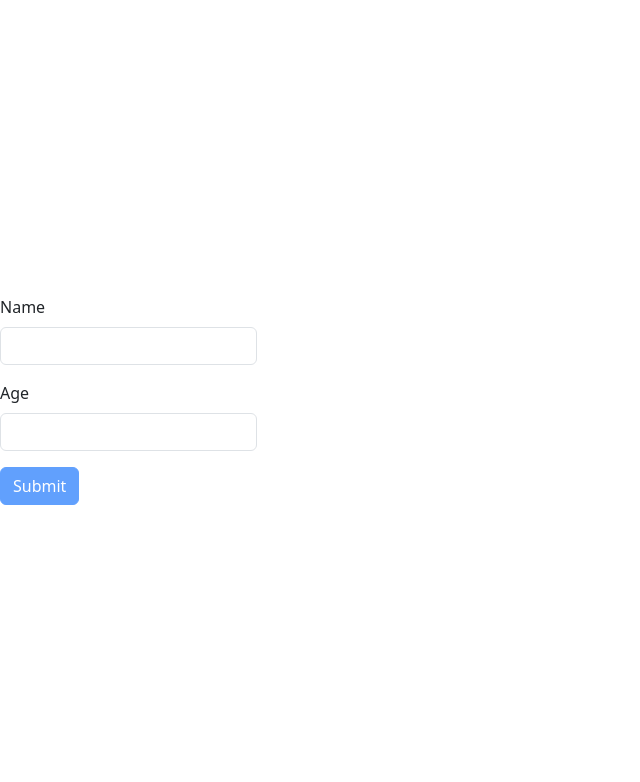
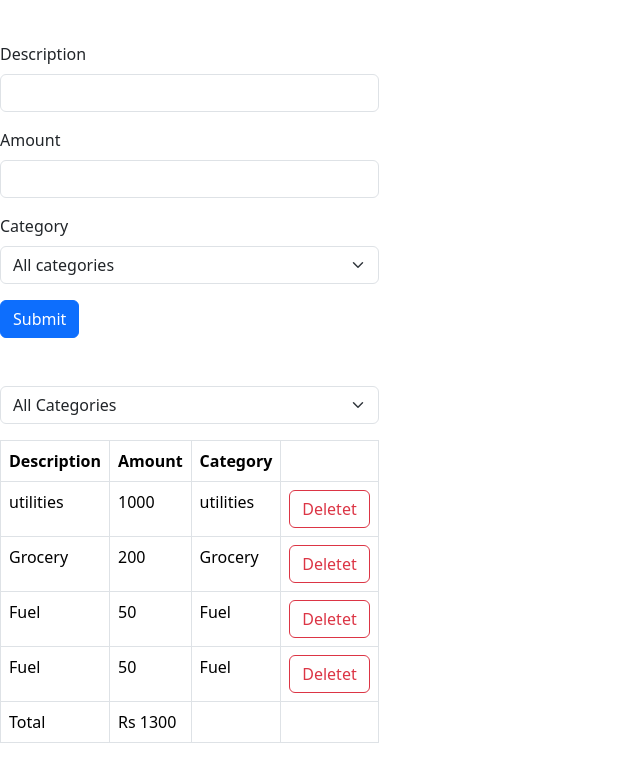
Before and after one commit to nikhilhuirem/mosh-react, a React (Vite) app: page / in a window 1280 px wide. Shown: the top 782 px of the page, without its empty margins (0-640 px from the left). Built offline with nearby package versions, Linux system fonts and the light colour scheme; the HTML template or start-up script is replaced by a standard one.

Commit message:
completed Expense tracker

```diff
--- a/src/App.tsx
+++ b/src/App.tsx
@@ -1,11 +1,30 @@
+import { useState } from "react"
+import ExpenseForm from "./components/ExpenseForm"
+import ExpenseList from "./components/ExpenseList"
 import Form from "./components/Form"
 import ListGroups from "./components/ListGroups"
+import FilterCategory from "./components/FilterCategory"
+import categories from "./components/categories"
+
 
 function App() {
-
+  const [selectedCategory, setSelectedCategory] = useState('');
+  const [expenses, setExpenses] = useState([
+    {id: 1, description: 'utilities', amount: 1000, category: 'utilities'},
+    {id: 2, description: 'Grocery', amount: 200, category: 'Grocery'},
+    {id: 3, description: 'Fuel', amount: 50, category: 'Fuel'},
+    {id: 4, description: 'Fuel', amount: 50, category: 'Fuel'}
+  ])
+  const visibleExpenses = selectedCategory ? expenses.filter((e) => e.category === selectedCategory) : expenses;
   return (
     <div>
-      <Form />
+      <div className="mb-5">
+        <ExpenseForm onSubmit={expense => setExpenses([...expenses, { ...expense, id: expenses.length + 1}])} />
+      </div>
+      <div className="mb-3">
+        <FilterCategory onSelectCategories={category => setSelectedCategory(category)} />
+      </div>
+      <ExpenseList expenses={visibleExpenses} onDelete={(id) => setExpenses(expenses.filter((e) => e.id != id ))} />
     </div>
   )
 }
--- /dev/null
+++ b/src/components/ExpenseForm.tsx
@@ -0,0 +1,80 @@
+import React from "react";
+import { FieldValues, useForm } from "react-hook-form";
+import { z } from "zod";
+import { zodResolver } from "@hookform/resolvers/zod";
+import categories from "./categories";
+
+const schema = z.object({
+  description: z
+    .string()
+    .min(3, { message: "Description must be at least 3 characters" }).max(50),
+  amount: z
+    .number({ invalid_type_error: "Amount field is required" })
+    .min(0.01, { message: "Amount must be at least 1" }).max(100_000),
+    category: z.enum(categories)
+
+});
+
+interface Props {
+  onSubmit: (data: FormData) => void;
+}
+
+type FormData = z.infer<typeof schema>;
+
+export default function ExpenseForm({ onSubmit }: Props) {
+  const {
+    register,
+    handleSubmit,
+    reset,
+    formState: { errors, isValid },
+  } = useForm<FormData>({ resolver: zodResolver(schema) });
+
+  return (
+    <>
+      <form onSubmit={handleSubmit((data) => {
+        onSubmit(data);
+        reset();
+      })}>
+        <div className="mb-3">
+          <label htmlFor="description" className="form-label">
+            Description
+          </label>
+          <input
+            type="text"
+            {...register("description")}
+            id="description"
+            className="form-control"
+          />
+          {errors.description && (<p className="text-danger">{errors.description.message}</p>)}
+        </div>
+        <div className="mb-3">
+          <label htmlFor="amount" className="form-label">
+            Amount
+          </label>
+          <input
+            type="number"
+            id="amount"
+            {...register("amount", { valueAsNumber: true })}
+            className="form-control"
+          />
+          {errors.amount && (<p className="text-danger">{errors.amount.message}</p>)}
+        </div>
+        <div className="mb-3">
+          <label htmlFor="category" className="form-label">
+            Category
+          </label>
+          <select {...register('category')} className="form-select" id='category'>
+            <option selected>All categories</option>
+            { categories.map((category) => (
+                <option value={category} key={category}>{category}</option>
+            ))}
+          </select>
+          {errors.category && (<p className="text-danger">{errors.category.message}</p>)}
+        </div>
+        <button className="btn btn-primary">
+          Submit
+        </button>
+      </form>
+    </>
+  );
+}
--- /dev/null
+++ b/src/components/ExpenseList.tsx
@@ -0,0 +1,49 @@
+import React from 'react';
+
+interface Expense {
+    id: number;
+    description: string;
+    amount: number;
+    category: string;
+}
+
+interface Props {
+    expenses: Expense[];
+    onDelete: (id: number) => void;
+}
+
+export default function ExpenseList({ expenses,onDelete } : Props) {
+    if (expenses.length === 0) return null;
+  return (
+    <>
+        <table className="table table-bordered">
+            <thead>
+                <tr>
+                    <th>Description</th>
+                    <th>Amount</th>
+                    <th>Category</th>
+                    <th></th>
+                </tr>
+            </thead>
+            <tbody>
+                { expenses.map((expense) => <tr key={expense.id}>
+                    <td>{expense.description}</td>
+                    <td>{expense.amount}</td>
+                    <td>{expense.category}</td>
+                    <td>
+                        <button className='btn btn-outline-danger' onClick={() => onDelete(expense.id)}>Deletet</button>
+                    </td>
+                </tr>)}
+            </tbody>
+            <tfoot>
+                <tr>
+                    <td>Total</td>
+                    <td>Rs {expenses.reduce((acc, expense) => expense.amount + acc, 0)}</td>
+                    <td></td>
+                    <td></td>
+                </tr>
+            </tfoot>
+        </table>
+    </>
+  )
+}
--- /dev/null
+++ b/src/components/FilterCategory.tsx
@@ -0,0 +1,17 @@
+import React from 'react';
+import categories from './categories';
+
+interface Props {
+    onSelectCategories: (category: string) => void;
+}
+
+export default function FilterCategory({ onSelectCategories }: Props ) {
+  return (
+    <select className="form-select" aria-label="Default select example" onChange={(event) => onSelectCategories(event.target.value)}>
+            <option value="">All Categories</option>
+            { categories.map((category) => (
+                <option value={category} key={category}>{category}</option>
+            ))}
+    </select>
+  )
+}
--- /dev/null
+++ b/src/components/categories.ts
@@ -0,0 +1,3 @@
+const categories = ['utilities', 'Grocery', 'Fuel'] as const;
+
+export default categories;
```
